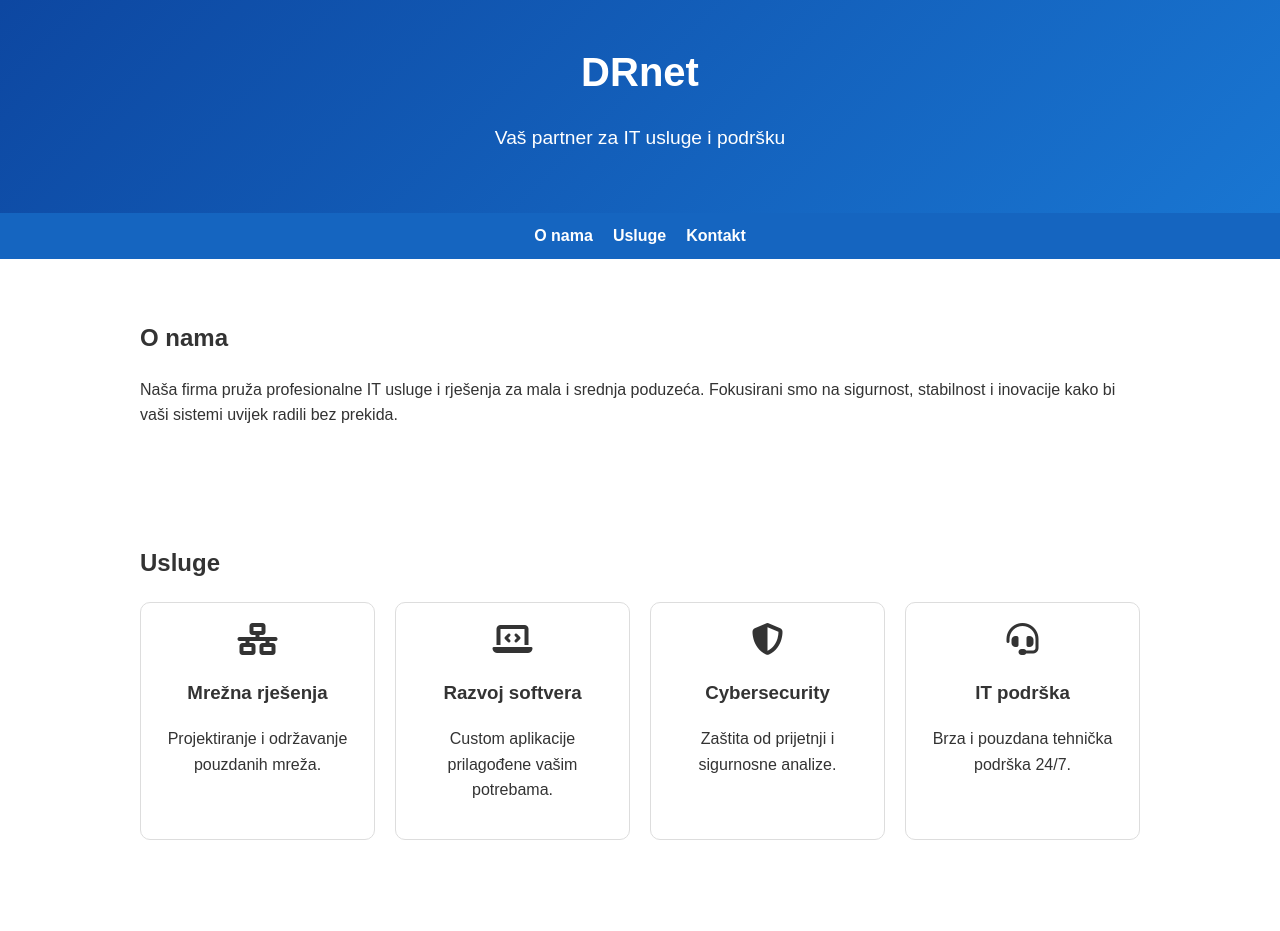
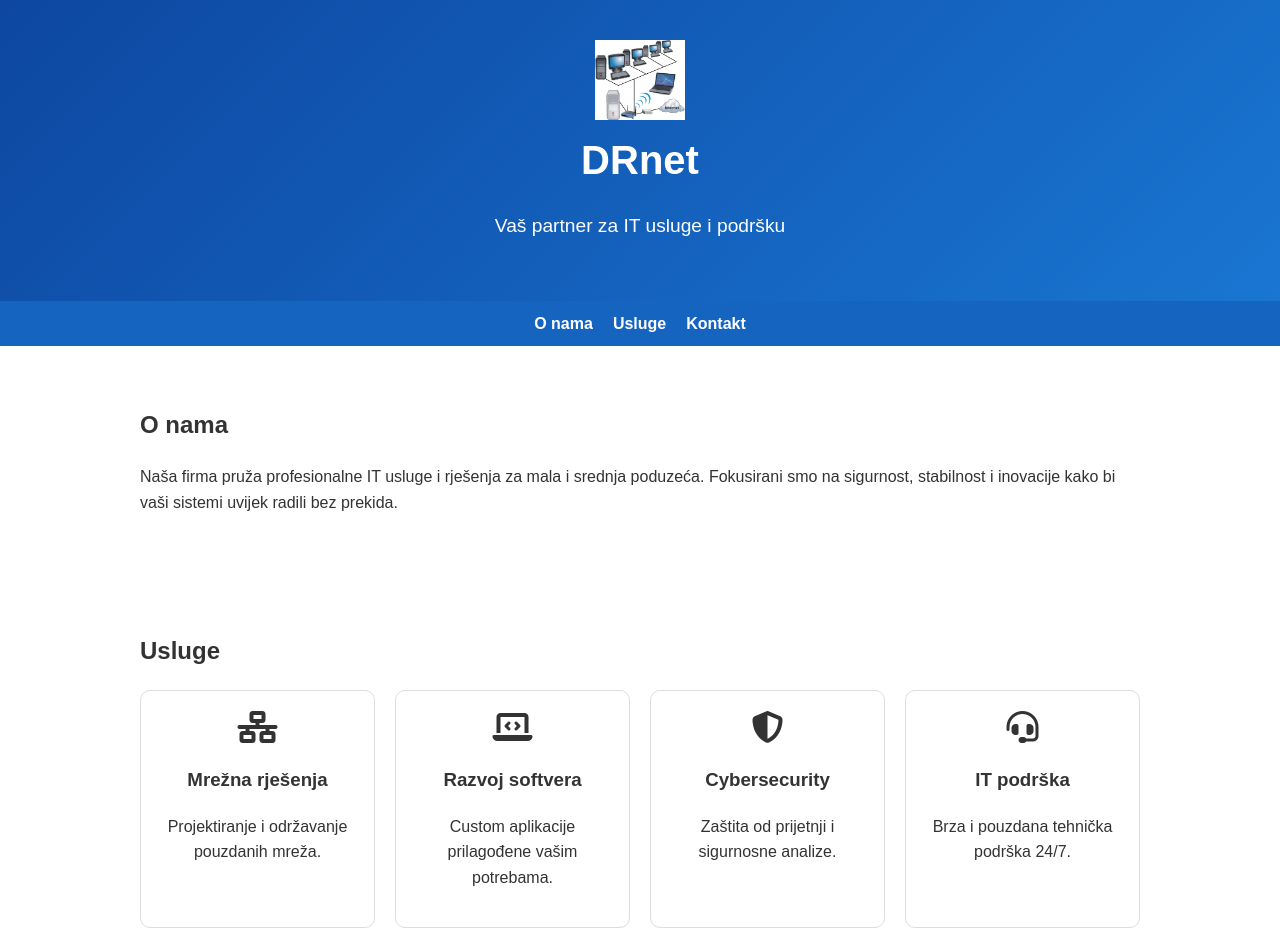
Before and after one commit to drnet18/it-web, a plain HTML site: page index.html in a window 1280 px wide. Shown: the top 931 px of the page. Drawn offline with Linux system fonts and the light colour scheme.

Commit message:
Add files via upload

```diff
--- a/index.html
+++ b/index.html
@@ -88,8 +88,9 @@
 </head>
 <body>
   <header>
-    <h1>DRnet</h1>
-    <p>Vaš partner za IT usluge i podršku</p>
+  <img src="drnet_logo.jpg" alt="IT Firma logo" style="height:80px;">
+  <h1>DRnet</h1>
+  <p>Vaš partner za IT usluge i podršku</p>
   </header>
 
   <nav>
```
